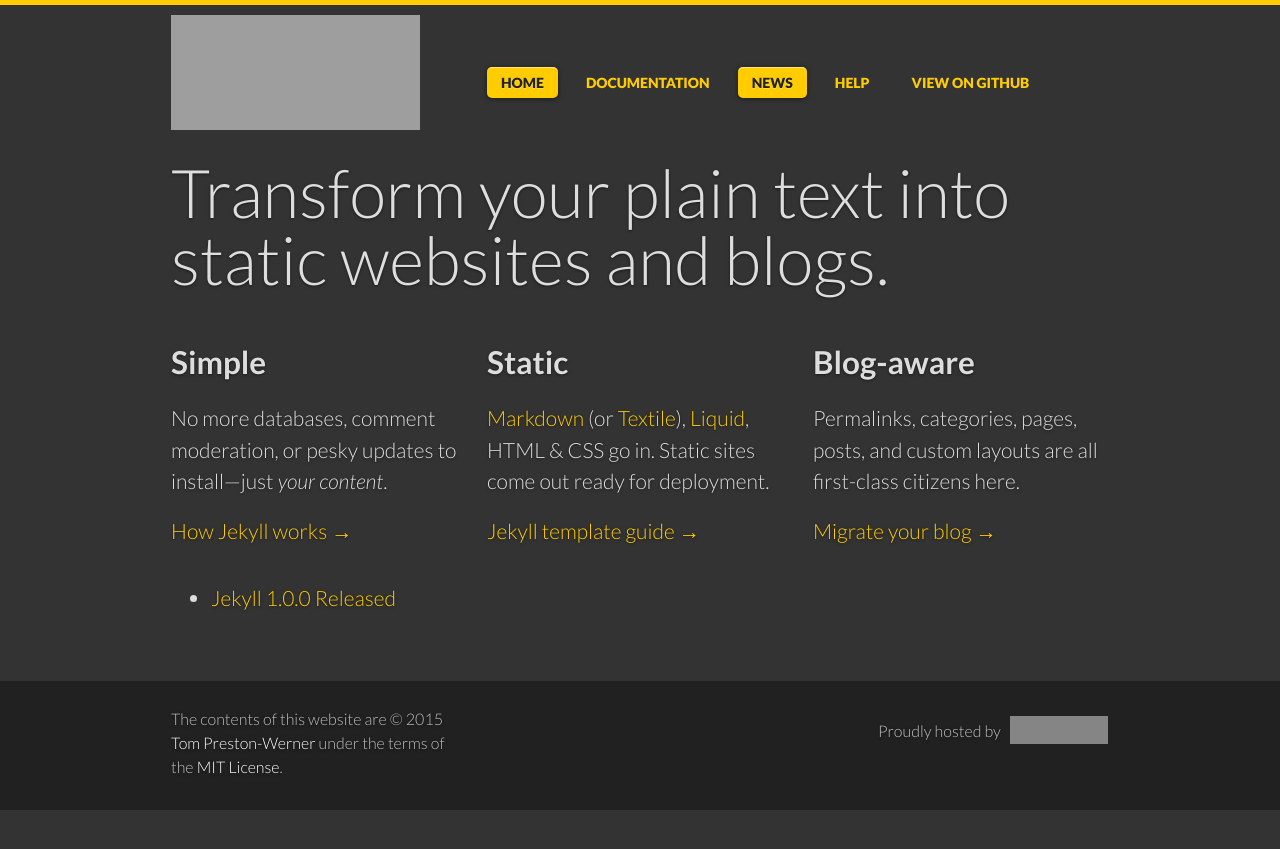
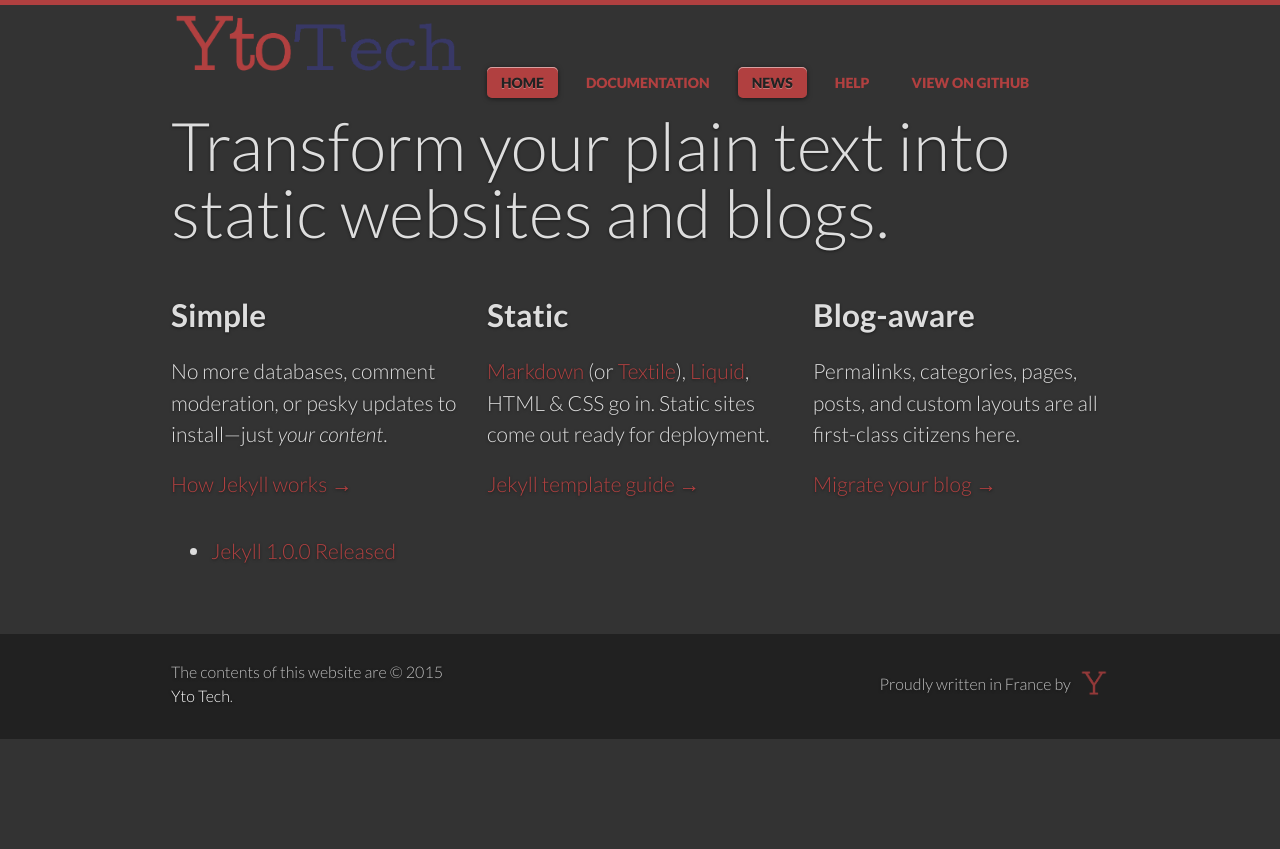
Before and after one commit to MonsieurV/monsieurv.github.io, a Jekyll site: the page built from index.html, in a window 1280 px wide. Shown: the top 849 px of the page. Built offline with Jekyll 4.4.1, drawn with Linux system fonts in a browser that asks for light colours; grey boxes are pictures that could not be loaded.

Commit message:
Be a little less like YtoTech

```diff
--- a/_includes/footer.html
+++ b/_includes/footer.html
@@ -2,13 +2,13 @@
   <div class="grid">
     <div class="unit one-third center-on-mobiles">
       <p>The contents of this website are &copy;&nbsp;{{ site.time | date: '%Y' }}
-        <a href="http://tom.preston-werner.com/">Tom Preston-Werner</a> under the terms of the <a href="{{ site.repository }}/blob/master/LICENSE">MIT&nbsp;License</a>.</p>
+        <a href="http://www.ytotech.com/">Yto Tech</a>.</p>
     </div>
     <div class="unit two-thirds align-right center-on-mobiles">
       <p>
-        Proudly hosted by
+        Proudly written in France by
         <a href="https://github.com">
-          <img src="/img/footer-logo.png" width="100" height="30" alt="GitHub • Social coding">
+          <img src="/img/favicon.png" height="30" alt="GitHub • Social coding">
         </a>
       </p>
     </div>
--- a/_includes/header.html
+++ b/_includes/header.html
@@ -6,8 +6,8 @@
     <div class="unit one-third center-on-mobiles">
       <h1>
         <a href="/">
-          <span class="sr-only">Jekyll</span>
-          <img src="/img/logo-2x.png" width="249" height="115" alt="Jekyll Logo">
+          <span class="sr-only">YtoTech</span>
+          <img src="/img/ytotech_logo.png" alt="YtoTech logo">
         </a>
       </h1>
     </div>
--- a/_sass/_style.scss
+++ b/_sass/_style.scss
@@ -1,4 +1,7 @@
 /* Base */
+
+$red-yto: #b14040;
+$blue-tech: #383866;
 
 * {
   -webkit-box-sizing: border-box;
@@ -10,7 +13,7 @@
   font: 300 21px Lato, 'Helvetica Neue', Helvetica, Arial, sans-serif;
   color: #ddd;
   background-color: #333;
-  border-top: 5px solid #fc0;
+  border-top: 5px solid $red-yto;
   @include box-shadow(inset 0 3px 30px rgba(0,0,0,.3));
   text-shadow: 0 1px 3px rgba(0,0,0,.5);
   -webkit-font-feature-settings: "kern" 1;
@@ -86,7 +89,7 @@
     &.current {
 
       a {
-        background-color: #fc0;
+        background-color: $red-yto;
         color: #222;
         @include box-shadow(inset 0 1px 0 rgba(255,255,255,.5), 0 1px 5px rgba(0,0,0,.5));
         text-shadow: 0 1px 0 rgba(255,255,255,.3);
@@ -107,7 +110,7 @@
     float: left;
     width: 100%;
     background-color: #333;
-    color: #fc0;
+    color: $red-yto;
     text-align: center;
     text-transform: uppercase;
     font-size: 14px;
@@ -125,7 +128,7 @@
   .current {
 
     a {
-      background-color: #fc0;
+      background-color: $red-yto;
       color: #222;
       @include box-shadow(inset 0 1px 0 rgba(255,255,255,.5), 0 1px 5px rgba(0,0,0,.5));
       text-shadow: 0 1px 0 rgba(255,255,255,.3);
@@ -508,7 +511,7 @@
 h1, h2, h3, h4, h5, h6 { margin: 0; }
 
 a {
-  color: #fc0;
+  color: $red-yto;
   text-decoration: none;
   @include transition(all .25s);
 
@@ -711,7 +714,7 @@
 
   &:after {
     content: '\2605';
-    color: #fc0;
+    color: $red-yto;
     position: absolute;
     top: 14px;
     left: 14px;
@@ -773,7 +776,7 @@
 
 .warning:after {
   content: '\203C';
-  color: #fc0;
+  color: $red-yto;
   position: absolute;
   top: 15px;
   left: 15px;
```
Also changed, not shown: _drafts/findpeaks-in-python.markdown (+7 -0 lines), img/bio_yoan_tournade.jpg (added), img/ytotech_logo.png (added).
